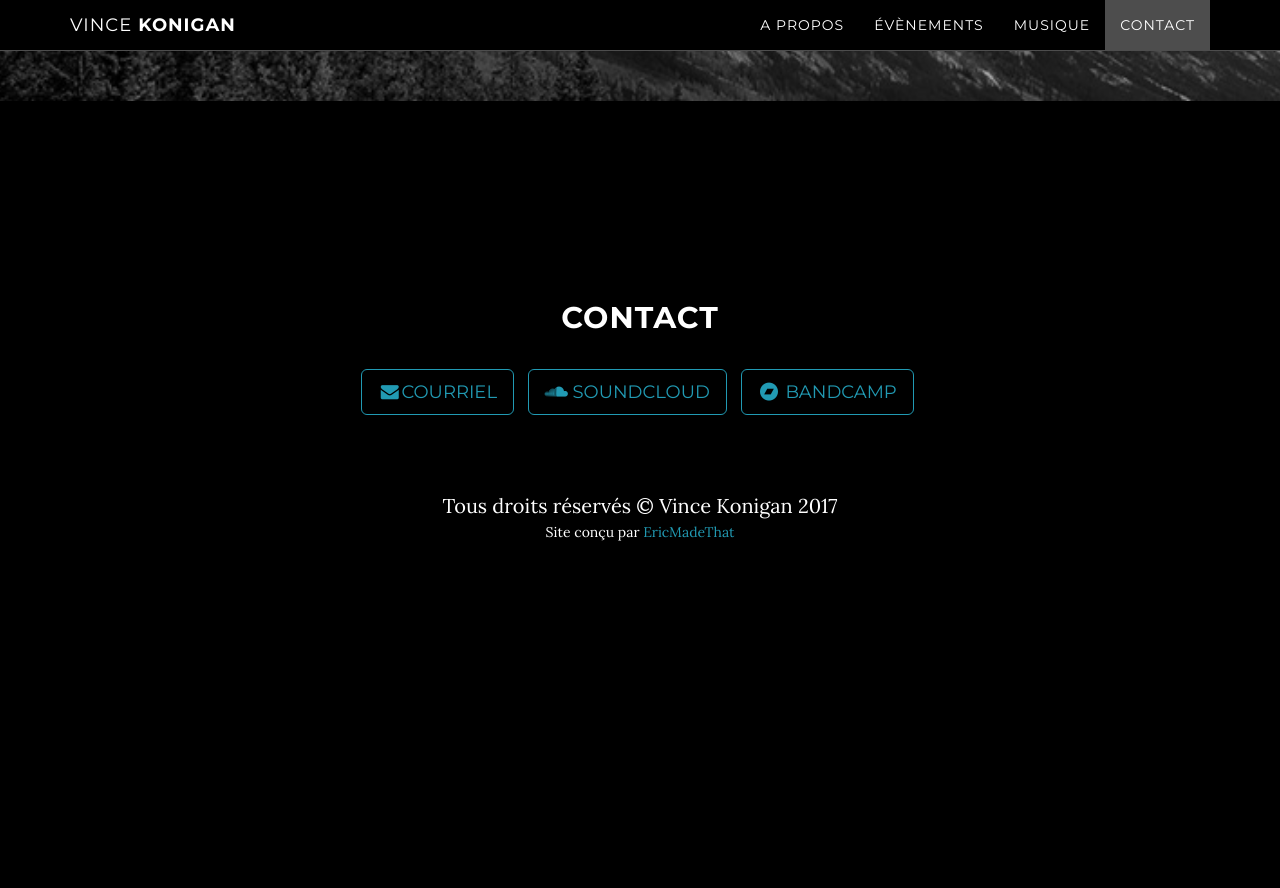
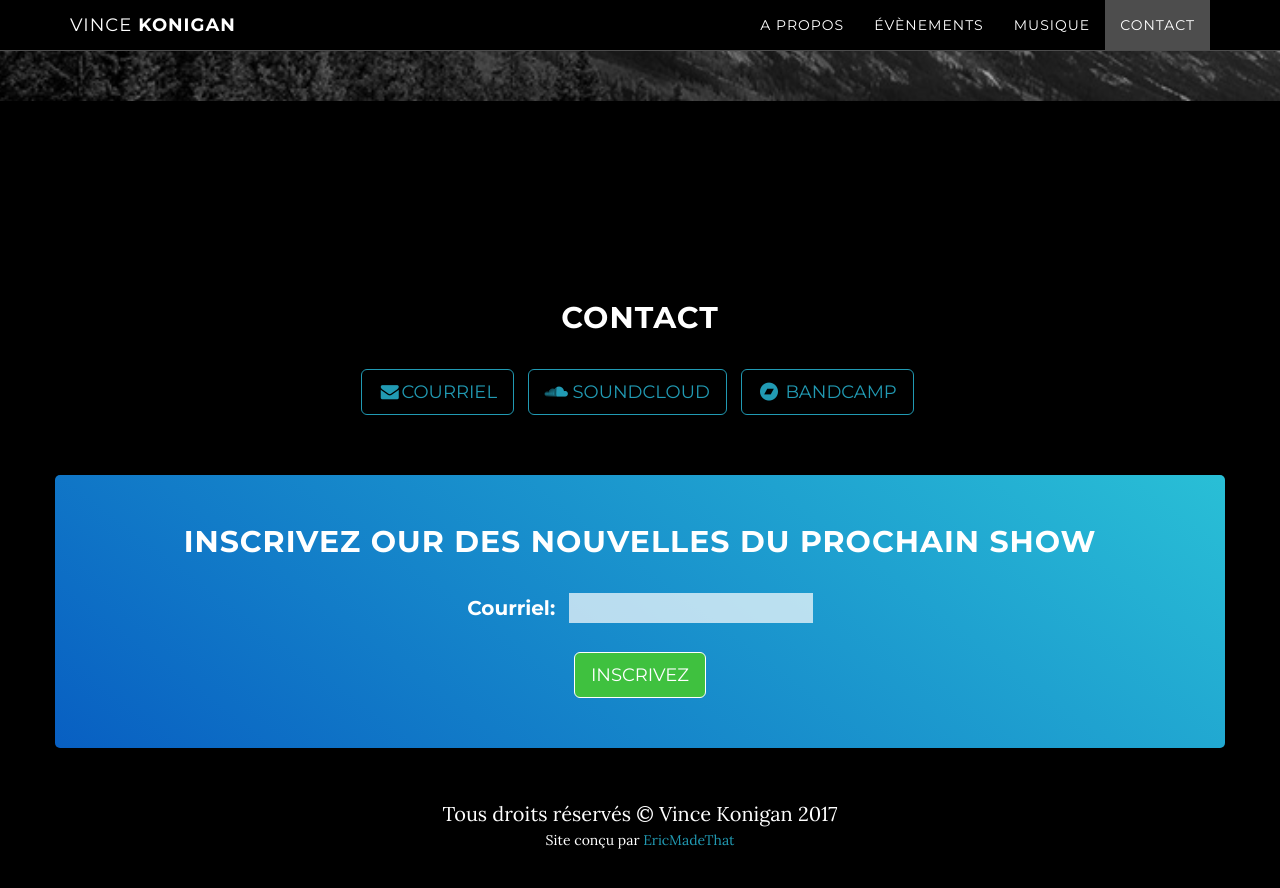
Before and after one commit to ericmadethat/vincekonigan, a Jekyll site: the page built from index.html, in a window 1280 px wide and 900 px high, scrolled down 3482 px. Shown: the top 888 px of the window. Built offline with Jekyll 4.4.1, drawn with Linux system fonts in a browser that asks for light colours; before the commit the page ends 4074 px from its top, so only the background shows below that.

Commit message:
Add mailchimp, fix config url

```diff
--- a/_config.yml
+++ b/_config.yml
@@ -1,7 +1,7 @@
 # Site settings
 title: Vince Konigan
 email: vincent_martin_999@hotmail.com
-url: /
+url: ericmadethat.github.io
 description: "Musicien basé à Montréal"
 baseurl: /vincekonigan
 
--- a/_includes/contact.html
+++ b/_includes/contact.html
@@ -15,4 +15,25 @@
                 </ul>
             </div>
         </div>
+        <div class="row mc-signup">
+            <!-- Begin MailChimp Signup Form -->
+            <div id="mc_embed_signup">
+            <form action="//vincekonigan.us15.list-manage.com/subscribe/post?u=0b2341c513bf98d29fe8f6fd4&amp;id=2e5fad679b" method="post" id="mc-embedded-subscribe-form" name="mc-embedded-subscribe-form" class="validate" target="_blank" novalidate>
+                <div id="mc_embed_signup_scroll">
+                <h2>Inscrivez our des nouvelles du prochain show</h2>
+            <div class="mc-field-group">
+                <label for="mce-EMAIL">Courriel: </label>
+                <input type="email" value="" name="EMAIL" class="required email" id="mce-EMAIL">
+            </div>
+                <div id="mce-responses" class="">
+                    <div class="response" id="mce-error-response" style="display:none"></div>
+                    <div class="response" id="mce-success-response" style="display:none"></div>
+                </div>    <!-- real people should not fill this in and expect good things do not remove this or risk form bot signups-->
+                <div style="position: absolute; left: -5000px;" aria-hidden="true"><input type="text" name="b_0b2341c513bf98d29fe8f6fd4_2e5fad679b" tabindex="-1" value=""></div>
+               <div class=""><input type="submit" value="Inscrivez" name="subscribe" id="mc-embedded-subscribe subscribe-btn" class="btn btn-default btn-lg"></div>
+               </div>
+           </form>
+           </div>
+           <!--End mc_embed_signup-->
+       </div>
     </section>
```
